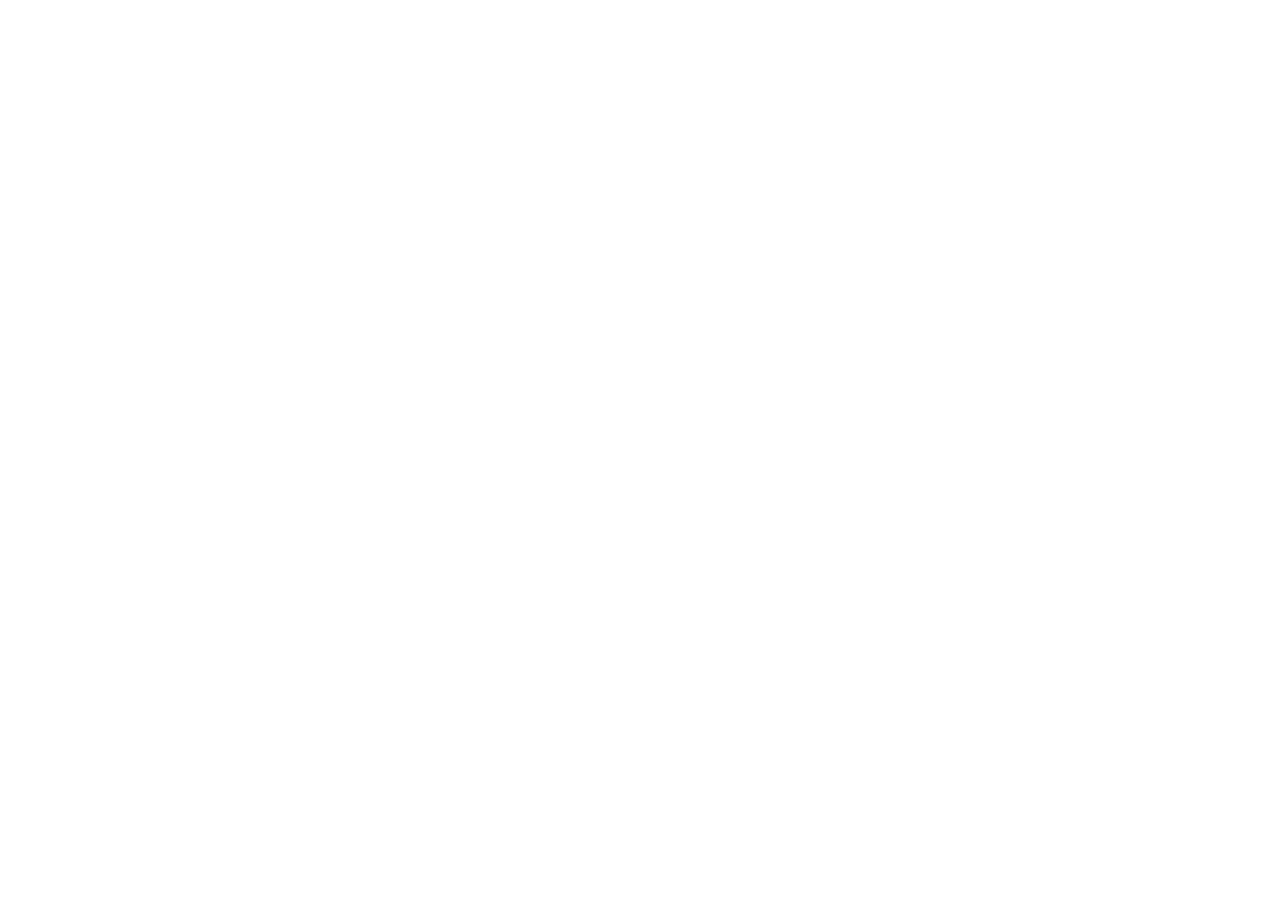
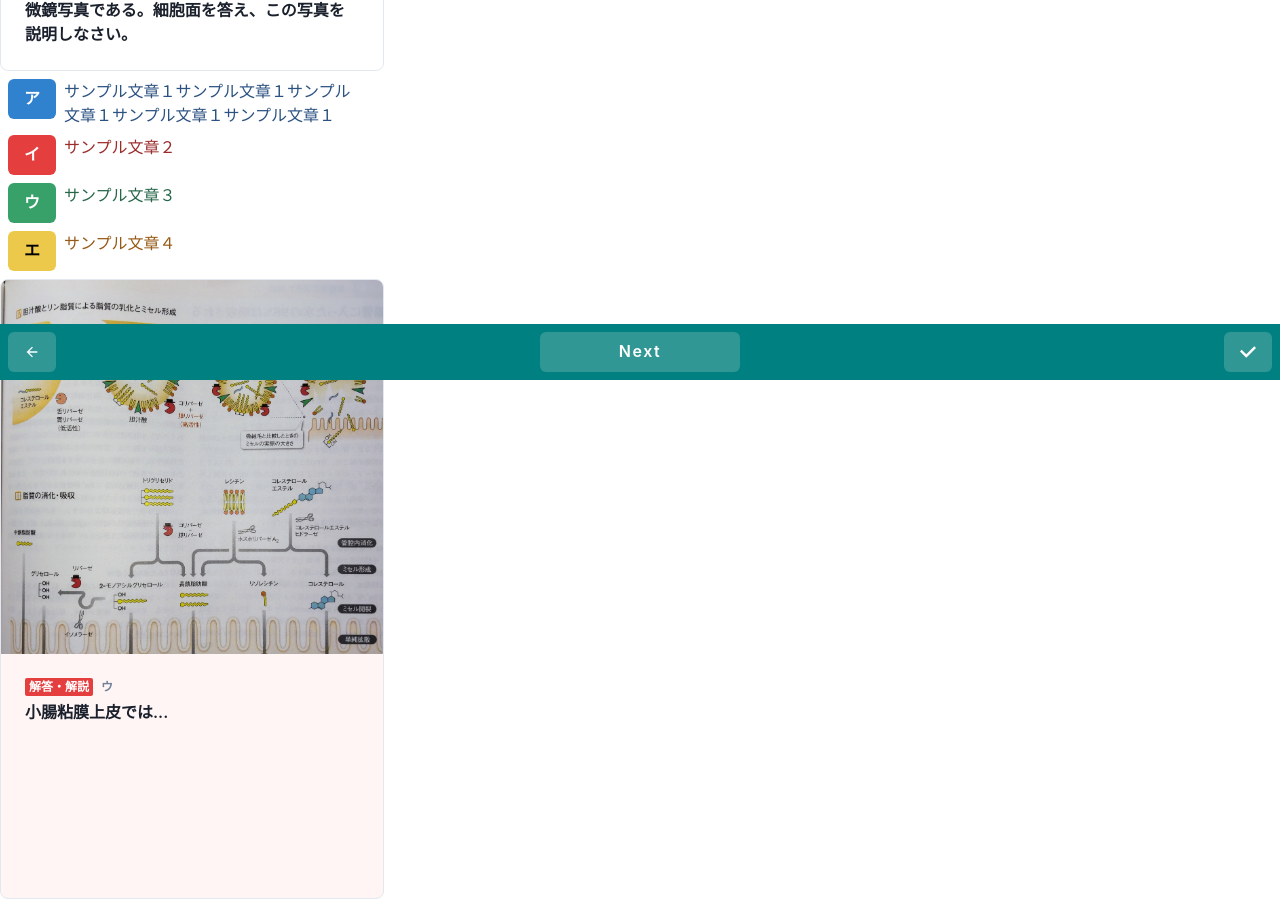
Before and after one commit to Igaki12/Anywhere-studying02, a React (Create React App) app: page / in a window 1280 px wide. Shown: the part 420-1319 px from the top of the page. Before the commit the page ends 800 px from the top, so only its background shows below. Built offline with nearby package versions, Linux system fonts and the light colour scheme.

Commit message:
first build pages

```diff
--- a/package.json
+++ b/package.json
@@ -3,6 +3,7 @@
   "version": "0.1.0",
   "private": true,
   "dependencies": {
+    "@chakra-ui/icons": "^1.1.7",
     "@chakra-ui/react": "^1.8.8",
     "@emotion/react": "^11.9.0",
     "@emotion/styled": "^11.8.1",
@@ -18,6 +19,7 @@
   "scripts": {
     "start": "react-scripts start",
     "build": "react-scripts build",
+    "build-pages": "cross-env PUBLIC_URL=/Anywhere-studying02/ react-scripts build",
     "test": "react-scripts test",
     "eject": "react-scripts eject"
   },
@@ -38,5 +40,8 @@
       "last 1 firefox version",
       "last 1 safari version"
     ]
+  },
+  "devDependencies": {
+    "cross-env": "^7.0.3"
   }
 }
--- a/src/App.js
+++ b/src/App.js
@@ -1,6 +1,8 @@
 import './App.css';
-import { Box,Image,Badge,Heading } from '@chakra-ui/react'
+import { Box,Image,Badge,Heading,Text, Stack,Button, Spacer, Flex} from '@chakra-ui/react'
+import {ArrowBackIcon,CheckIcon} from '@chakra-ui/icons'
 import questionImg from './img/question/sample.png'
+import answerImg from './img/answer/sampleAnswer.JPG'
 
 
 function App() {
@@ -10,17 +12,23 @@
     beds: 3,
     baths: 2,
     question: 'これは小腸粘膜上皮を構成する細胞の電子顕微鏡写真である。細胞面を答え、この写真を説明しなさい。',
+    answer:'小腸粘膜上皮では...',
     reviewCount: 34,
     rating: 4,
     year:2020,
     details:"大問1(3)",
+    answerNum:"ウ",
   }
 
   return (
     <>
-    <Heading>どこでも試験対策</Heading>
+      <Heading mt={"3"} ml="3" color="teal">どこでも試験対策</Heading>
+      <Flex ml={"4"} alignItems="baseline">
+        <Badge  colorScheme='purple' height="100%" borderRadius={"full"}>テストモード</Badge>
+        <Text fontSize='md' color={"gray.500"} ml="2">正解9  不正解1  正解率90.0%</Text>
+      </Flex>
       <Box maxW='sm' borderWidth='1px' borderRadius='lg' overflow='hidden'>
-      <Image href={questionImg} alt={property.imageAlt} />
+      <Image src={questionImg} alt={property.imageAlt} />
 
       <Box p='6'>
         <Box display='flex' alignItems='baseline'>
@@ -50,8 +58,71 @@
 
       </Box>
     </Box>
+
+    <Stack direction={"row"} m="2">
+    <Button colorScheme='blue' size='md'>ア</Button>
+    <Text fontSize='md' color={'blue.700'} maxW="300px">サンプル文章１サンプル文章１サンプル文章１サンプル文章１サンプル文章１</Text>
+    </Stack>
+    <Stack direction={"row"} m="2">
+    <Button colorScheme='red' size='md'>イ</Button>
+    <Text fontSize='md' color={'red.700'}>サンプル文章２</Text>
+    </Stack>
+    <Stack direction={"row"} m="2">
+    <Button colorScheme='green' size='md'>ウ</Button>
+    <Text fontSize='md' color={'green.700'}>サンプル文章３</Text>
+    </Stack>
+    <Stack direction={"row"} m="2">
+    <Button colorScheme='yellow' size='md'>エ</Button>
+    <Text fontSize='md' color={'yellow.700'}>サンプル文章４</Text>
+    </Stack>
+
+    <Box maxW='sm' borderWidth='1px' borderRadius='lg' overflow='hidden' bg={"red.50"} pb="150px">
+      <Image src={answerImg} alt={property.imageAlt} />
+      <Box p='6'>
+        <Box display='flex' alignItems='baseline'>
+        <Badge variant='solid' colorScheme='red'>
+    解答・解説
+  </Badge>
+          <Box
+            color='gray.500'
+            fontWeight='semibold'
+            letterSpacing='wide'
+            fontSize='xs'
+            textTransform='uppercase'
+            ml='2'
+          >
+            {property.answerNum}
+          </Box>
+        </Box>
+
+        <Box
+          mt='1'
+          fontWeight='semibold'
+          as='h4'
+          lineHeight='tight'
+        >
+          {property.answer}
+        </Box>
+
+      </Box>
+    </Box>
+    <Stack bg={"teal"} p="2" bottom={"0"} position={"fixed"} w="100%" mt={"auto"} direction="row">
+      <Button colorScheme='teal' variant='solid'>
+        <ArrowBackIcon />
+      </Button>
+      <Spacer />
+      <Button colorScheme='teal' variant='solid' minW={"200px"} letterSpacing="0.1em">
+        Next
+      </Button>
+      <Spacer />
+      <Button colorScheme='teal' variant='solid'>
+        <CheckIcon />
+      </Button>
+    </Stack>
+
+
+
     </>
-
   )
 }
 //   )
```
Also changed, not shown: src/img/answer/sampleAnswer.JPG (added), 15 other files (tests, documents, lock files or other folders).
